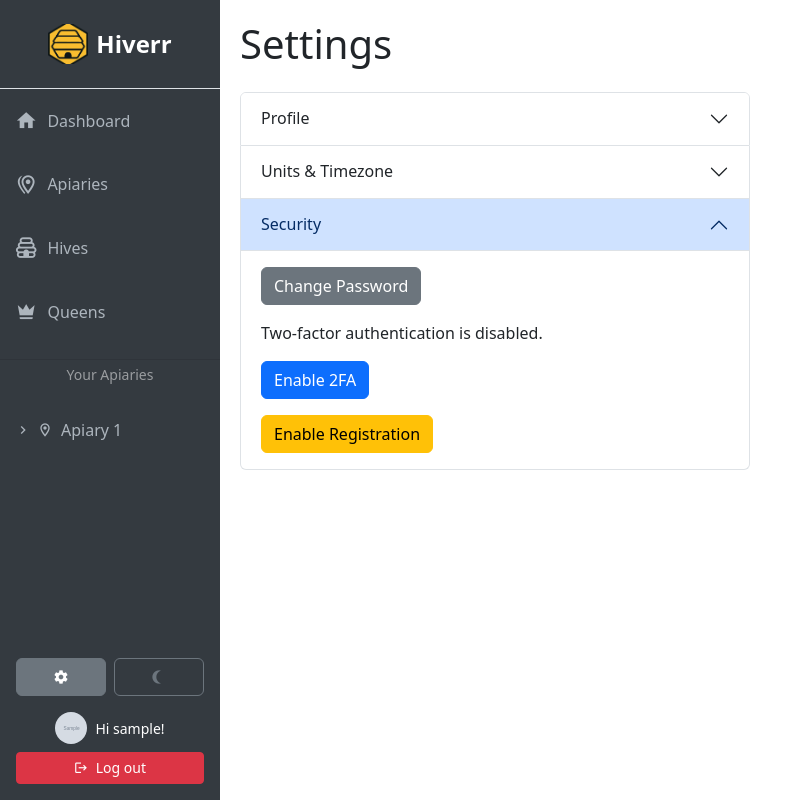
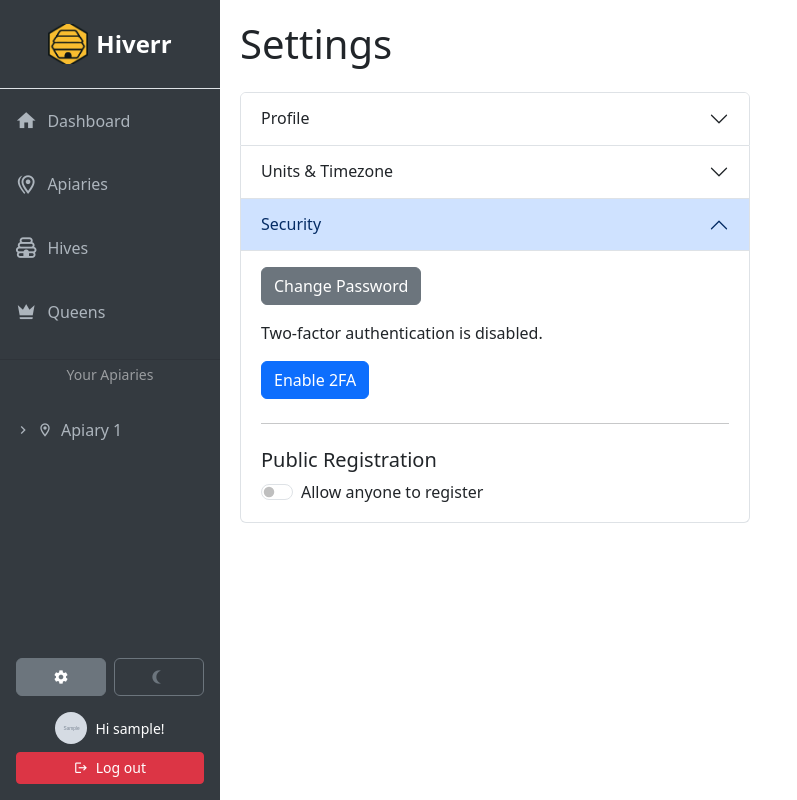
Before and after one commit to Maagdappel/Hiverr, a Flask app: page /settings in a window 1280 px wide, after a click on "Security". Shown: the whole page, without its empty margins (0-797 px from the left). Run offline with Flask 3, Linux system fonts and the light colour scheme; a user stored in the database is signed in; tables that the repository leaves empty hold one stand-in row (values such as "Sample post"); grey boxes marked "Sample" are stand-in pictures.

Commit message:
Improve setup password guidance and registration toggle

```diff
--- a/app.py
+++ b/app.py
@@ -537,18 +537,20 @@ def disable_2fa():
     return redirect(url_for('settings'))
 
 
-@app.route('/enable-registration', methods=['POST'])
-def enable_registration():
+@app.route('/toggle-registration', methods=['POST'])
+def toggle_registration():
     user = db.session.get(User, session['user_id'])
     if user.role != 'admin':
         abort(403)
+    enable = 'enable' in request.form
     cfg = db.session.get(Config, 'registration_enabled')
-    if cfg:
-        cfg.value = '1'
-    else:
-        db.session.add(Config(key='registration_enabled', value='1'))
+    if not cfg:
+        cfg = Config(key='registration_enabled', value='0')
+        db.session.add(cfg)
+    cfg.value = '1' if enable else '0'
     db.session.commit()
-    flash('User registration enabled', 'success')
+    msg = 'User registration enabled' if enable else 'User registration disabled'
+    flash(msg, 'success')
     return redirect(url_for('settings'))
 
 @app.route('/settings', methods=['GET', 'POST'])
--- a/templates/settings.html
+++ b/templates/settings.html
@@ -91,13 +91,12 @@
           <p>Two-factor authentication is disabled.</p>
           <a href="{{ url_for('setup_2fa') }}" class="btn btn-primary" id="enable-2fa-btn" data-bs-toggle="modal" data-bs-target="#setup2FAModal">Enable 2FA</a>
         {% endif %}
-        {% if not registration_enabled %}
-          <form method="post" action="{{ url_for('enable_registration') }}" class="mt-3">
-            <button type="submit" class="btn btn-warning">Enable Registration</button>
-          </form>
-        {% else %}
-          <p class="mt-3">Registration is enabled.</p>
-        {% endif %}
+        <hr class="my-4">
+        <h5>Public Registration</h5>
+        <form method="post" action="{{ url_for('toggle_registration') }}" class="form-check form-switch">
+          <input class="form-check-input" type="checkbox" id="regSwitch" name="enable" value="1" {% if registration_enabled %}checked{% endif %} onchange="this.form.submit()">
+          <label class="form-check-label" for="regSwitch">Allow anyone to register</label>
+        </form>
       </div>
     </div>
   </div>
--- a/templates/setup_admin.html
+++ b/templates/setup_admin.html
@@ -23,7 +23,7 @@
           <input type="password" class="form-control" id="password" name="password" required>
           <button class="btn btn-outline-secondary toggle-pass" type="button" data-target="password"><i class="fa fa-eye"></i></button>
         </div>
-        <div id="strength-msg" class="form-text"></div>
+        <div id="strength-msg" class="form-text">Password must be at least 8 characters long and include one lowercase, one uppercase and one special character.</div>
       </div>
       <div class="mb-3">
         <label for="confirm" class="form-label">Confirm Password</label>
@@ -91,10 +91,10 @@ const regex = /^(?=.*[a-z])(?=.*[A-Z])(?=.*[^a-zA-Z0-9]).{8,}$/;
 function validate(){
   const strong = regex.test(pass.value);
   if(strong){
-    strength.textContent = 'Looks good';
+    strength.textContent = 'This password looks good';
     strength.className = 'form-text text-success';
   }else{
-    strength.textContent = 'Min 8 chars with upper, lower and special';
+    strength.textContent = 'Password must be at least 8 characters long and include one lowercase, one uppercase and one special character.';
     strength.className = 'form-text text-danger';
   }
   if(pass.value && confirmP.value && pass.value === confirmP.value){
```
